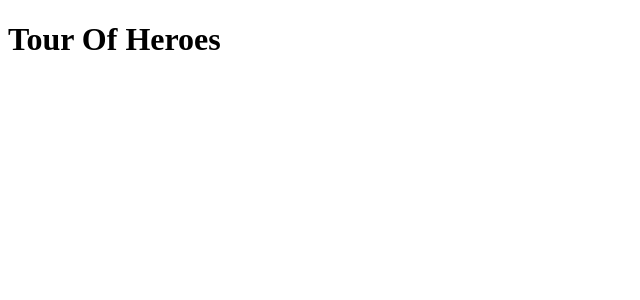
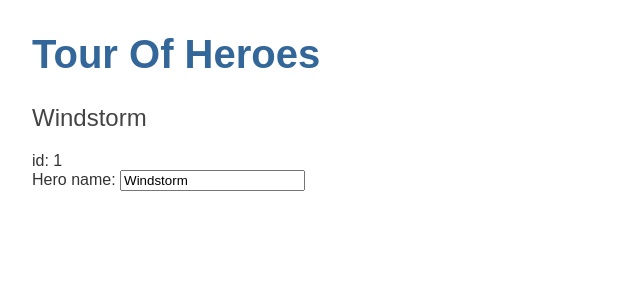
Before and after one commit to TamMDoan/TourOfHeroes_Angular, an Angular app: page / in a window 1280 px wide. Shown: the top 300 px of the page, without its empty margins (0-640 px from the left). Built offline with nearby package versions, Linux system fonts and the light colour scheme.

Commit message:
heroes component, 2-way data binding

```diff
--- a/src/app/app.component.html
+++ b/src/app/app.component.html
@@ -1 +1,2 @@
 <h1>{{ title }}</h1>
+<app-heroes></app-heroes>
--- /dev/null
+++ b/src/app/hero.ts
@@ -0,0 +1,4 @@
+export interface Hero {
+    id: number;
+    name: string;
+}
--- a/src/app/heroes/heroes.component.html
+++ b/src/app/heroes/heroes.component.html
@@ -1 +1,6 @@
-<p>heroes works!</p>
+<h2>{{ hero.name }}</h2>
+<div><span>id: </span>{{hero.id}}</div>
+<div>
+    <label for = "name">Hero name: </label>
+    <input id="name" [(ngModel)] = "hero.name" placeholder="name">
+</div>
--- a/src/app/heroes/heroes.component.ts
+++ b/src/app/heroes/heroes.component.ts
@@ -1,4 +1,5 @@
 import { Component } from '@angular/core';
+import { Hero } from '../hero';
 
 @Component({
   selector: 'app-heroes',
@@ -6,5 +7,8 @@
   styleUrl: './heroes.component.css'
 })
 export class HeroesComponent {
-
+  hero: Hero = {
+    id: 1,
+    name: 'Windstorm'
+  };
 }
--- a/src/styles.css
+++ b/src/styles.css
@@ -1 +1,45 @@
 /* You can add global styles to this file, and also import other style files */
+/* Application-wide Styles */
+h1 {
+    color: #369;
+    font-family: Arial, Helvetica, sans-serif;
+    font-size: 250%;
+  }
+  h2, h3 {
+    color: #444;
+    font-family: Arial, Helvetica, sans-serif;
+    font-weight: lighter;
+  }
+  body {
+    margin: 2em;
+  }
+  body, input[type="text"], button {
+    color: #333;
+    font-family: Cambria, Georgia, serif;
+  }
+  button {
+    background-color: #eee;
+    border: none;
+    border-radius: 4px;
+    cursor: pointer;
+    color: black;
+    font-size: 1.2rem;
+    padding: 1rem;
+    margin-right: 1rem;
+    margin-bottom: 1rem;
+    margin-top: 1rem;
+  }
+  button:hover {
+    background-color: black;
+    color: white;
+  }
+  button:disabled {
+    background-color: #eee;
+    color: #aaa;
+    cursor: auto;
+  }
+
+  /* everywhere else */
+  * {
+    font-family: Arial, Helvetica, sans-serif;
+  }
```
Also changed, not shown: src/app/app.module.ts (+10 -1 lines).
